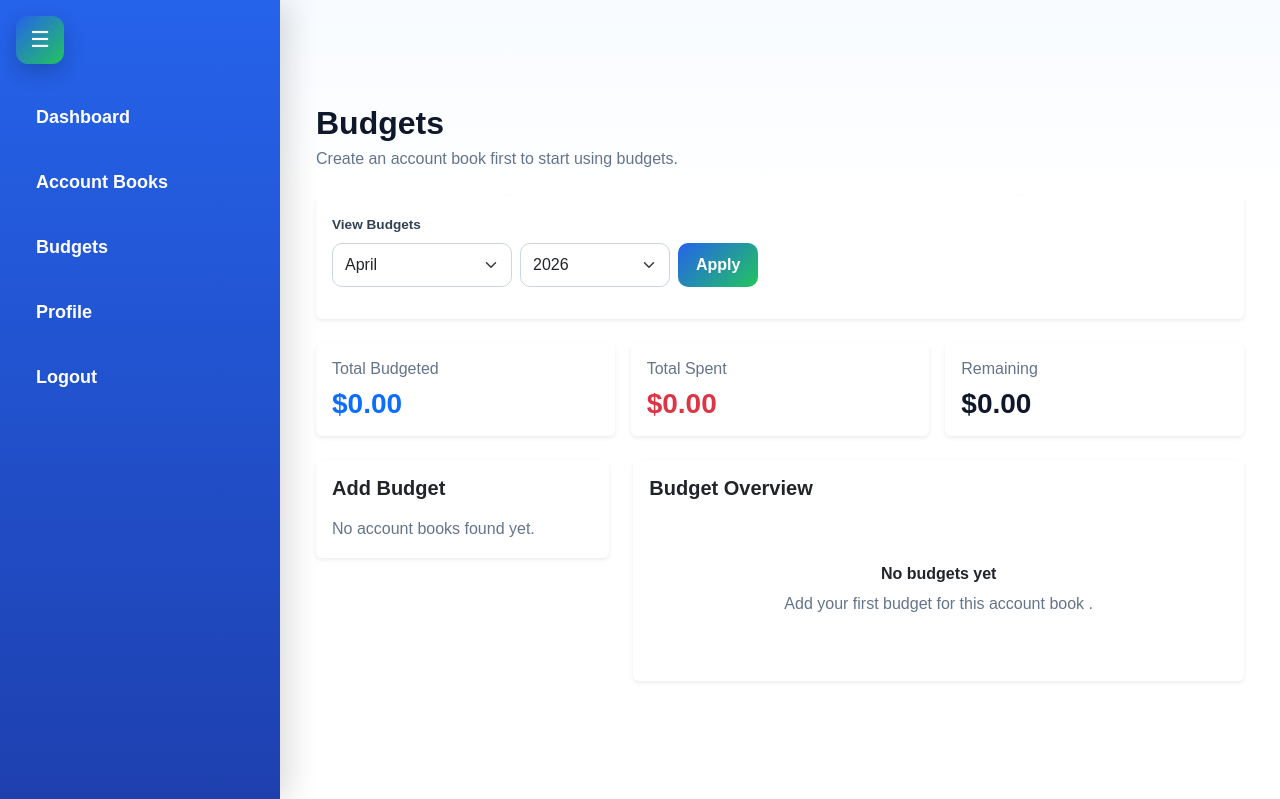
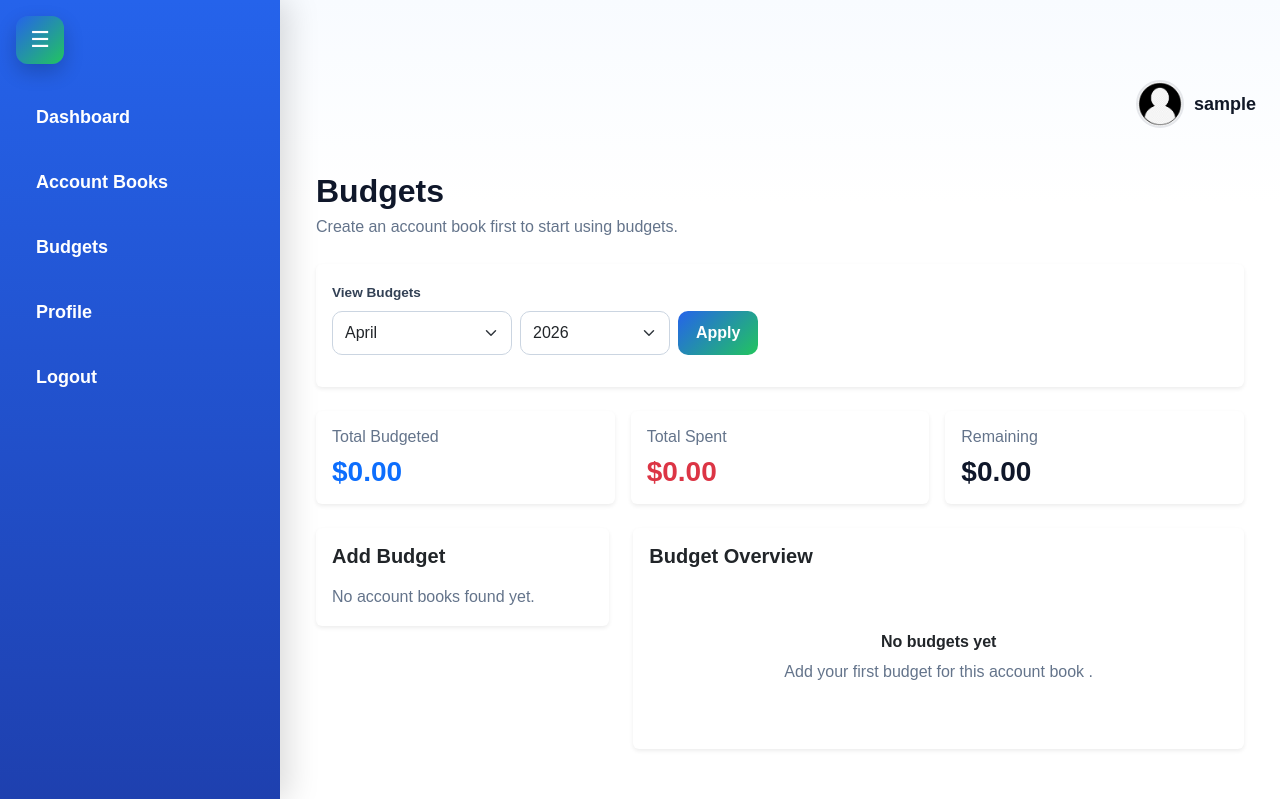
Before and after one commit to Hualin120/CSC-400-Project, a Flask app: page /budgets in a window 1280 px wide. Shown: the top 799 px of the page. Run offline with Flask 3, Linux system fonts and the light colour scheme; the visitor is signed in with stand-in values (Sample User, id 1).

Commit message:
user profile pic and username on top right added.

```diff
--- a/static/css/app.css
+++ b/static/css/app.css
@@ -579,3 +579,38 @@ p {
 .sortable-table th:hover .sort-arrow span {
     color: #2563eb;
 }
+
+/* TOP BAR */
+.top-bar {
+    display: flex;
+    justify-content: flex-end;
+    margin-bottom: 20px;
+}
+
+/* RIGHT SIDE */
+.top-bar-right {
+    display: flex;
+    align-items: center;
+    gap: 12px;
+}
+
+/* USER INFO */
+.user-info {
+    display: flex;
+    align-items: center;
+    gap: 10px;
+}
+
+.user-avatar {
+    width: 48px;
+    height: 48px;
+    border-radius: 50%;
+    object-fit: cover;
+    border: 2px solid #e5e7eb;
+}
+
+.user-name {
+    font-weight: 600;
+    font-size: 18px;
+    color: #111827;
+}
--- a/static/css/landing_page.css
+++ b/static/css/landing_page.css
@@ -28,7 +28,7 @@ body {
 }
 
 .logo img {
-    height: 40px;
+    height: 60px;
 }
 
 .nav-buttons a {
--- a/templates/base.html
+++ b/templates/base.html
@@ -49,7 +49,21 @@
 
     <main class="app-main">
         <div class="app-shell mx-auto">
+            <!--  TOP RIGHT USER INFO -->
+            {% if current_user.is_authenticated and request.endpoint != 'profile' %}
+            <div class="top-bar">
+                <div class="user-info">
+                    <img
+                        src="{{ url_for('avatar', user_id=current_user.id) }}"
+                        alt="Profile"
+                        class="user-avatar">
 
+                    <span class="user-name">
+                        {{ current_user.username }}
+                    </span>
+                </div>
+            </div>
+            {% endif %}
             <!-- Flash Messages -->
             {% with messages = get_flashed_messages(with_categories=true) %}
                 {% if messages %}
```
